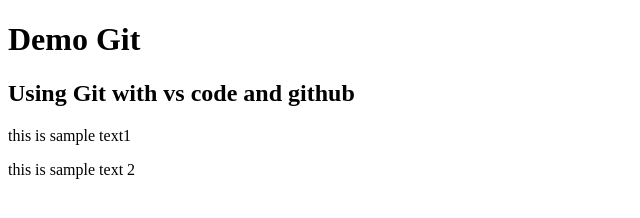
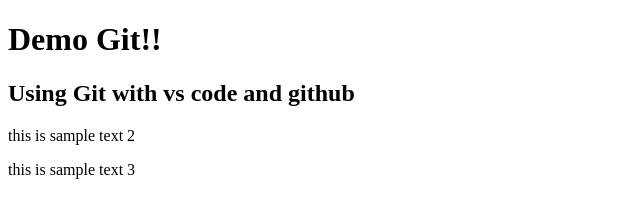
Before and after one commit to bun1144/New-folder, a plain HTML site: page index.html in a window 1280 px wide. Shown: the full height of the page, 0-640 px from the left. Drawn offline with Linux system fonts and the light colour scheme.

Commit message:
modify web

```diff
--- a/index.html
+++ b/index.html
@@ -2,9 +2,9 @@
 <html lang="TH" >
     <head><title>Demo Git</title></head>
     <body>
-        <h1>Demo Git</h1>
+        <h1>Demo Git!!</h1>
         <h2>Using Git with vs code and github</h2>
-        <p>this is sample text1</p>
         <p>this is sample text 2</p>
+        <p>this is sample text 3</p>
         <body>
         <html>
```
